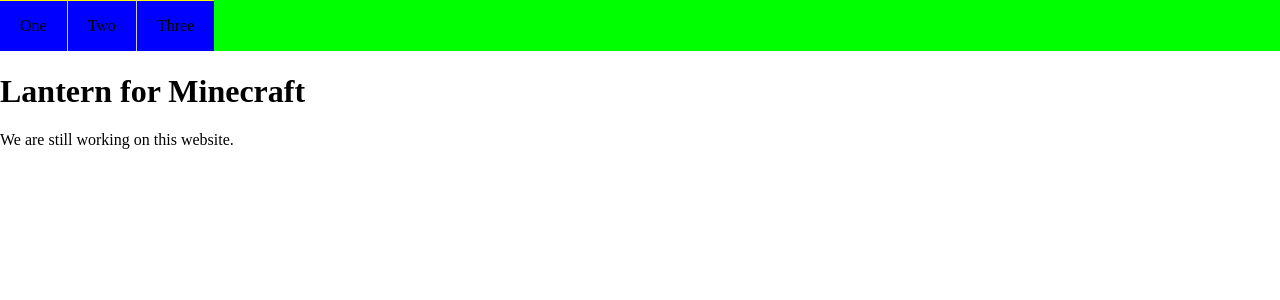
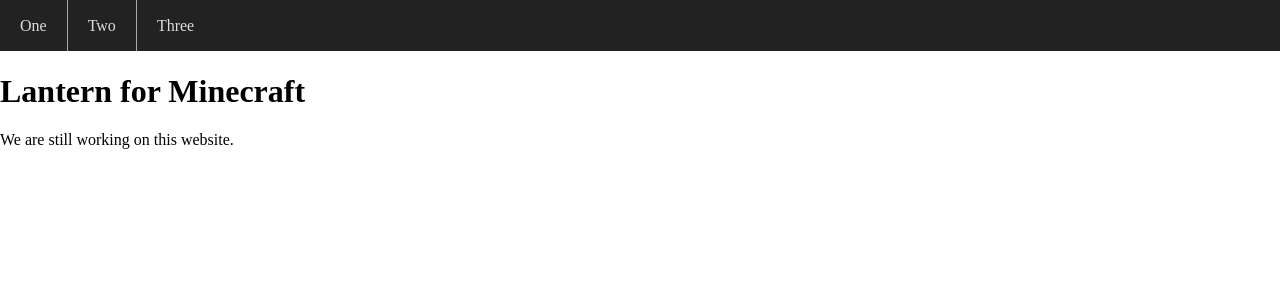
Before and after one commit to ctian1/Lantern, a PHP site: page / in a window 1280 px wide. Shown: the top 300 px of the page. Run offline with PHP 8.4, Linux system fonts and the light colour scheme; style sheets or scripts are compiled from the project's sources.

Commit message:
Change navbar colors

```diff
--- a/css/scss/navbar.scss
+++ b/css/scss/navbar.scss
@@ -1,10 +1,16 @@
+$navbar-bg: #222;
+$navbar-fg: #ddd;
+$navbar-bg-hover: #222;
+$navbar-fg-hover: #fff;
+$navbar-border: #aaa;
+
 .navbar {
-	background-color: #f00;
+	background-color: $navbar-bg;
 	display: block;
 
 	ul {
 		margin: auto auto;
-		background-color: #0f0;
+		background-color: $navbar-bg;
 		display: block;
 		margin: 0;
 		padding: 0;
@@ -14,10 +20,14 @@
 			display: table-cell;
 			height: 50px;
 			line-height: 50px;
-			background-color: #ff0;
+			background-color: $navbar-bg;
+
+			&:hover {
+				background-color: $navbar-bg-hover;
+			}
 
 			+ li {
-				border-left: 1px solid #ccc;
+				border-left: 1px solid $navbar-border;
 			}
 
 			a, .navitem {
@@ -27,11 +37,11 @@
 				padding: 0 20px;
 				line-height: 50px;
 				vertical-align: middle;
-				background-color: #00f;
-				color: #000;
+				color: $navbar-fg;
 
 				&:hover {
-					background-color: #0ff;
+					background-color: $navbar-bg-hover;
+					color: $navbar-fg-hover;
 				}
 			}
 		}
```
